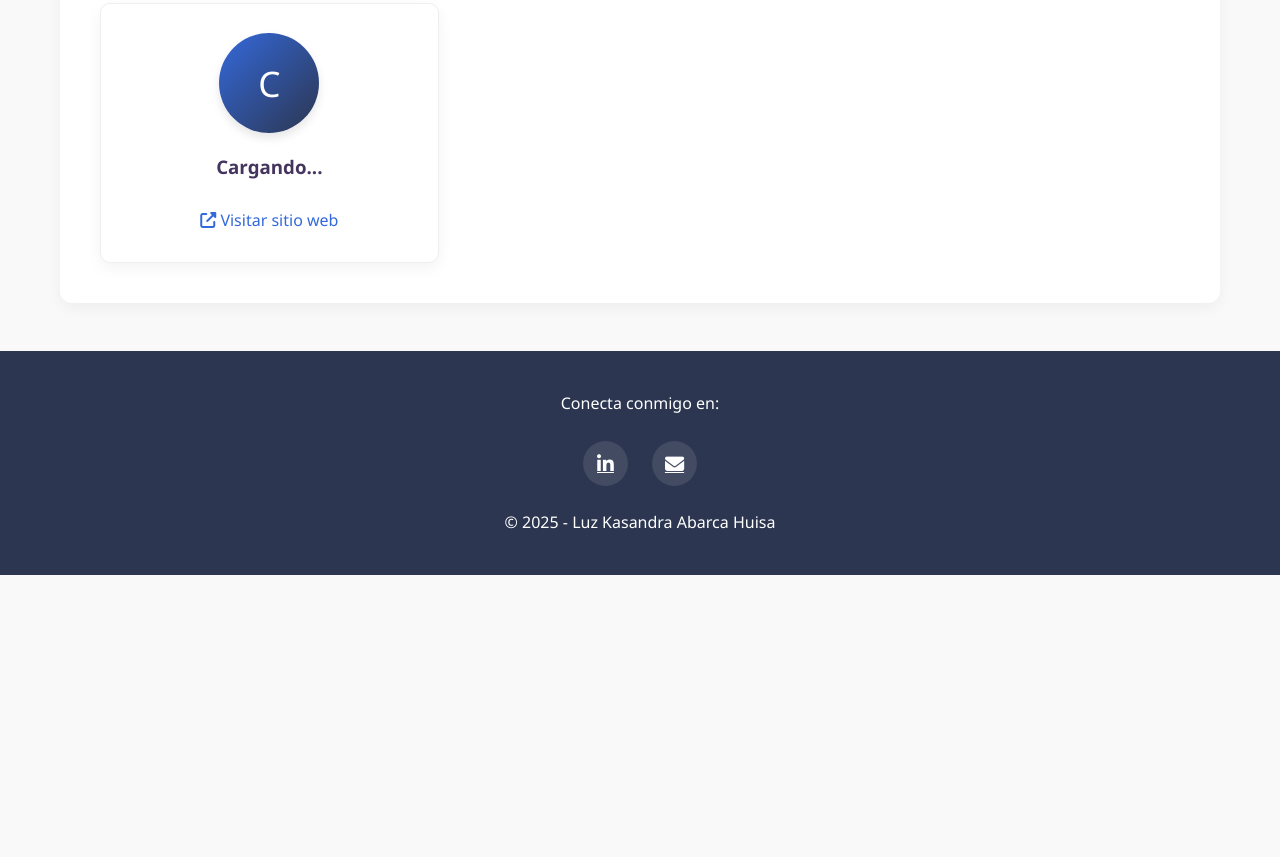
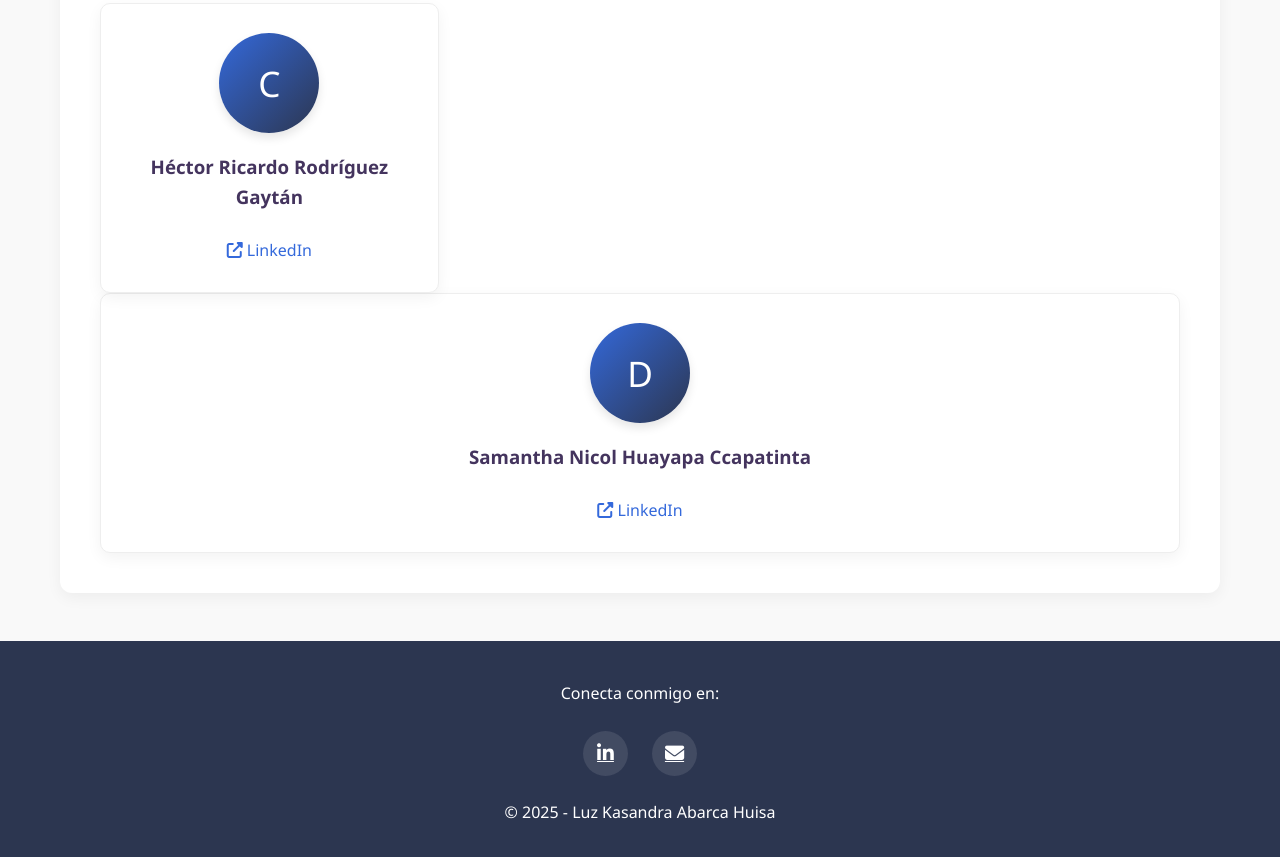
Before and after one commit to kasandraabarca/kasandraabarca, a plain HTML site: page index.html in a window 1280 px wide. Shown: the part 2398-3255 px from the top of the page. Before the commit the page ends 2973 px from the top, so only its background shows below. Drawn offline with Linux system fonts and the light colour scheme.

Commit message:
index.html

```diff
--- a/index.html
+++ b/index.html
@@ -529,9 +529,17 @@
             <div class="classmates-grid">
                 <div class="classmate-card">
                     <div class="classmate-img">C</div>
-                    <h3>Cargando...</h3>
-                    <a href="" class="classmate-link" target="_blank">
-                        <i class="fas fa-external-link-alt"></i> Visitar sitio web
+                    <h3>Héctor Ricardo Rodríguez Gaytán</h3>
+                    <a href="https://hectorrodriguez17.github.io/mywebhr/" class="classmate-link" target="_blank">
+                        <i class="fas fa-external-link-alt"></i> LinkedIn
+                    </a>
+                </div>
+                </div>
+                <div class="classmate-card">
+                    <div class="classmate-img">D</div>
+                    <h3>Samantha Nicol Huayapa Ccapatinta</h3>
+                    <a href="https://0-sky-0.github.io/SamanthaNicolHuayapaCcapatinta/" class="classmate-link" target="_blank">
+                        <i class="fas fa-external-link-alt"></i> LinkedIn
                     </a>
                 </div>
             </div>
```
